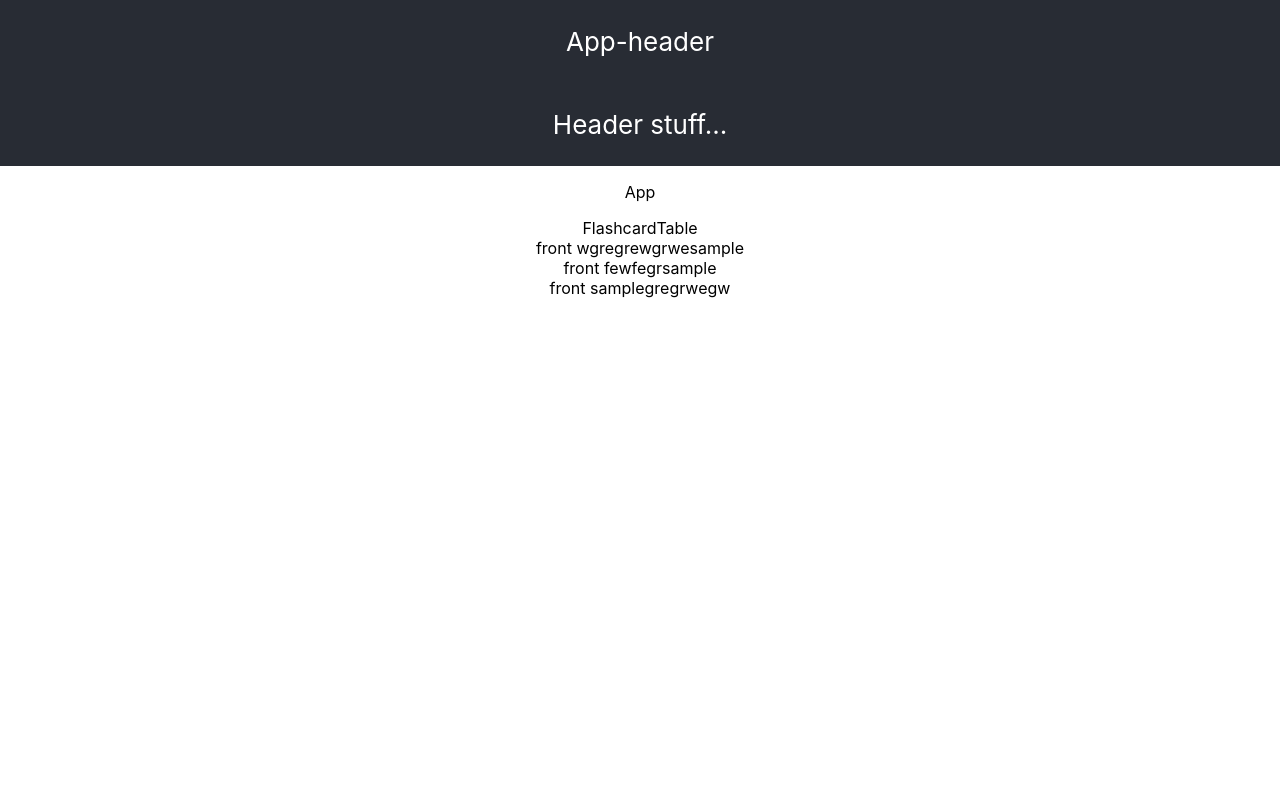
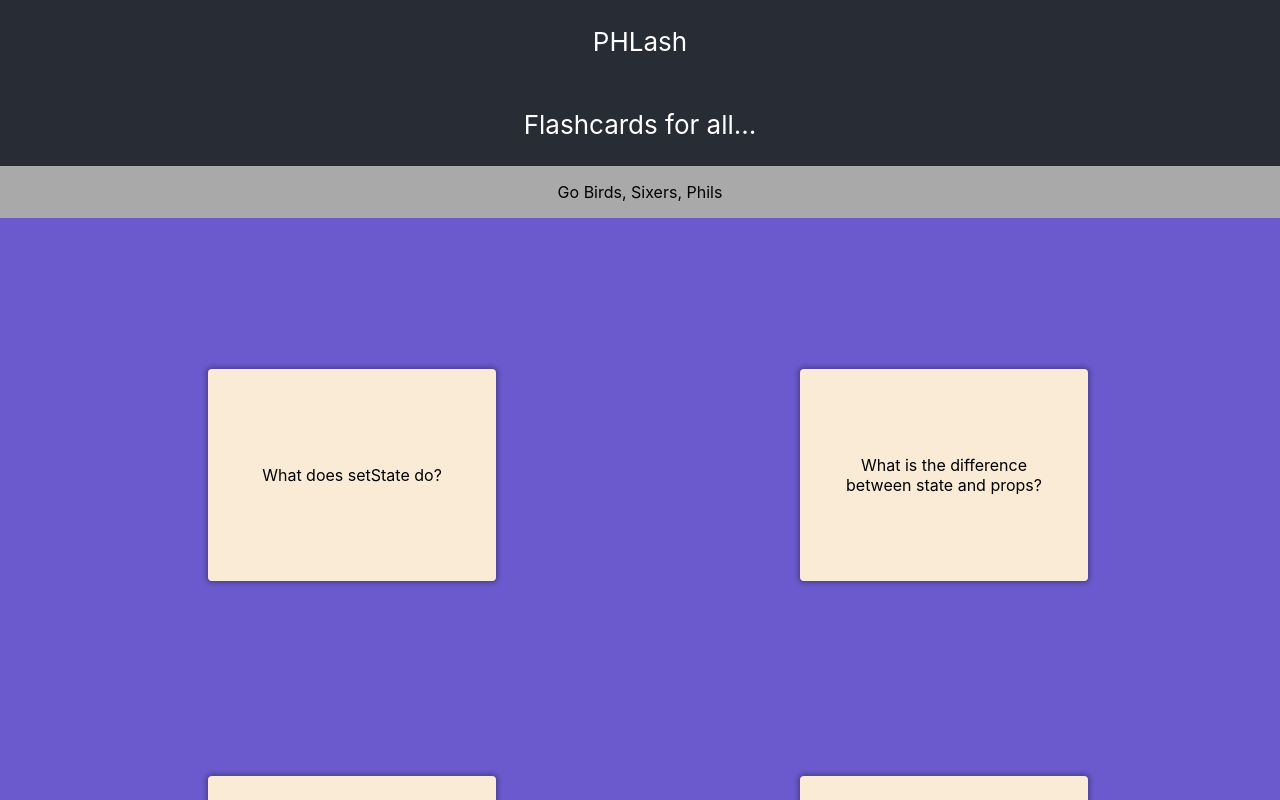
Before and after one commit to fjs138/phlash, a React (Create React App) app: page / in a window 1280 px wide. Shown: the top 800 px of the page. Built offline with nearby package versions, Linux system fonts and the light colour scheme.

Commit message:
basic functionality complete, cards and card grid working, needs styling and advancements in flashcard data management.

```diff
--- a/src/App.css
+++ b/src/App.css
@@ -1,21 +1,40 @@
 .App {
   text-align: center;
+  background-color: darkgray;
 }
 
-.App-logo {
-  height: 40vmin;
-  pointer-events: none;
+.flashcardTable {
+  background-color: slateblue;
+  grid-gap: 1rem;
+  display: grid;
+  align-items: center;
+  grid-template-columns: repeat(2, 50%);
+  gap: 1rem;
+  padding: 5%;
 }
 
-@media (prefers-reduced-motion: no-preference) {
-  .App-logo {
-    animation: App-logo-spin infinite 20s linear;
-  }
+.card:hover {
+background-color: lightgoldenrodyellow;  box-shadow: 0 0 5px 2px rgba(0, 0, 0, .5);
+}
+
+
+.card {
+  background-color: antiquewhite;
+  display: flex;
+  justify-content: center;
+  align-items: center;
+  position: relative;
+  border-radius: 0.25rem;
+  box-shadow: 0 0 5px 2px rgba(0, 0, 0, 0.3);
+  margin: 25%;
+  min-height: 40%;
+  max-height: 80%;
+  padding: 5%;
+
 }
 
 .App-header {
   background-color: #282c34;
-  /*min-height: 100vh;*/
   display: flex;
   flex-direction: column;
   align-items: center;
@@ -27,12 +46,3 @@
 .App-link {
   color: #61dafb;
 }
-
-@keyframes App-logo-spin {
-  from {
-    transform: rotate(0deg);
-  }
-  to {
-    transform: rotate(360deg);
-  }
-}
--- a/src/App.js
+++ b/src/App.js
@@ -1,27 +1,64 @@
 import "./App.css";
 import FlashcardTable from "./components/FlashcardTable";
-import { useState } from "react";
+import { useEffect, useState } from "react";
 
 const flashcardArray = [
-  { id: 1, front: "front wgregrewgrwesample", back: "backgwrgrwewgre sample" },
-  { id: 2, front: "front fewfegrsample", back: "back gwergerwgrewample" },
-  { id: 3, front: "front samplegregrwegw", back: "bacgrewgrgrwk sample" },
+  {
+    id: 1,
+    front: "What does setState do?",
+    back: "schedules an update to a component’s state object. When state changes, the component responds by re-rendering.",
+  },
+  {
+    id: 2,
+    front: "What is the difference between state and props?",
+    back: "props get passed to the component whereas state is managed within the component (similar to variables declared within a function)",
+  },
+  {
+    id: 3,
+    front: "What is the event loop?",
+    back: "responsible for executing the code, collecting and processing events, and executing queued sub-tasks",
+  },
+  {
+    id: 4,
+    front: "What are some defining characteristics of arrow functions?",
+    back: "Arrow functions do not have their own this. They are not well suited for defining object methods.",
+  },
+  {
+    id: 5,
+    front: "ES6 allows function parameters to have default values.",
+    back: "function myFunction(x, y = 10){}",
+  },
+  {
+    id: 6,
+    front: "Function Rest Parameter",
+    back: "The rest parameter (...) allows a function to treat an indefinite number of arguments as an array. function sum(...args){}",
+  },
+  { id: 7, front: "Array.from()", back: "// Returns [A,B,C,D,E,F,G]" },
+  {
+    id: 8,
+    front: "New ES6 Math Methods",
+    back:
+      "Math.trunc()\n" +
+      "Math.sign()\n" +
+      "Math.cbrt()\n" +
+      "Math.log2()\n" +
+      "Math.log10()",
+  },
 ];
-function App() {
+
+export default function App() {
   const [flashcardsArray, setFlashcardsArray] = useState(flashcardArray);
 
   return (
     <div className="App">
       <header className="App-header">
-        <p>App-header</p>
-        <p>Header stuff...</p>
+        <p>PHLash</p>
+        <p>Flashcards for all...</p>
       </header>
 
-      <p>App</p>
+      <p>Go Birds, Sixers, Phils</p>
 
       <FlashcardTable flashcardsArray={flashcardsArray} />
     </div>
   );
 }
-
-export default App;
--- a/src/components/FlashcardCard.js
+++ b/src/components/FlashcardCard.js
@@ -4,7 +4,7 @@ export default function FlashcardCard({ flashcardCard }) {
   const [flipped, setFlipped] = useState(false);
 
   return (
-    <div onClick={() => setFlipped(!flipped)}>
+    <div className='card' onClick={() => setFlipped(!flipped)}>
       {flipped ? flashcardCard.back : flashcardCard.front}
     </div>
   );
--- a/src/components/FlashcardTable.js
+++ b/src/components/FlashcardTable.js
@@ -3,7 +3,6 @@ import FlashcardCard from "./FlashcardCard";
 export default function FlashcardTable({ flashcardsArray }) {
   return (
     <div className="flashcardTable">
-      FlashcardTable
       {flashcardsArray.map((flashcardCard) => {
         return (
           <FlashcardCard flashcardCard={flashcardCard} key={flashcardCard.id} />
```
Also changed, not shown: flashcard-data/react.md (added).
